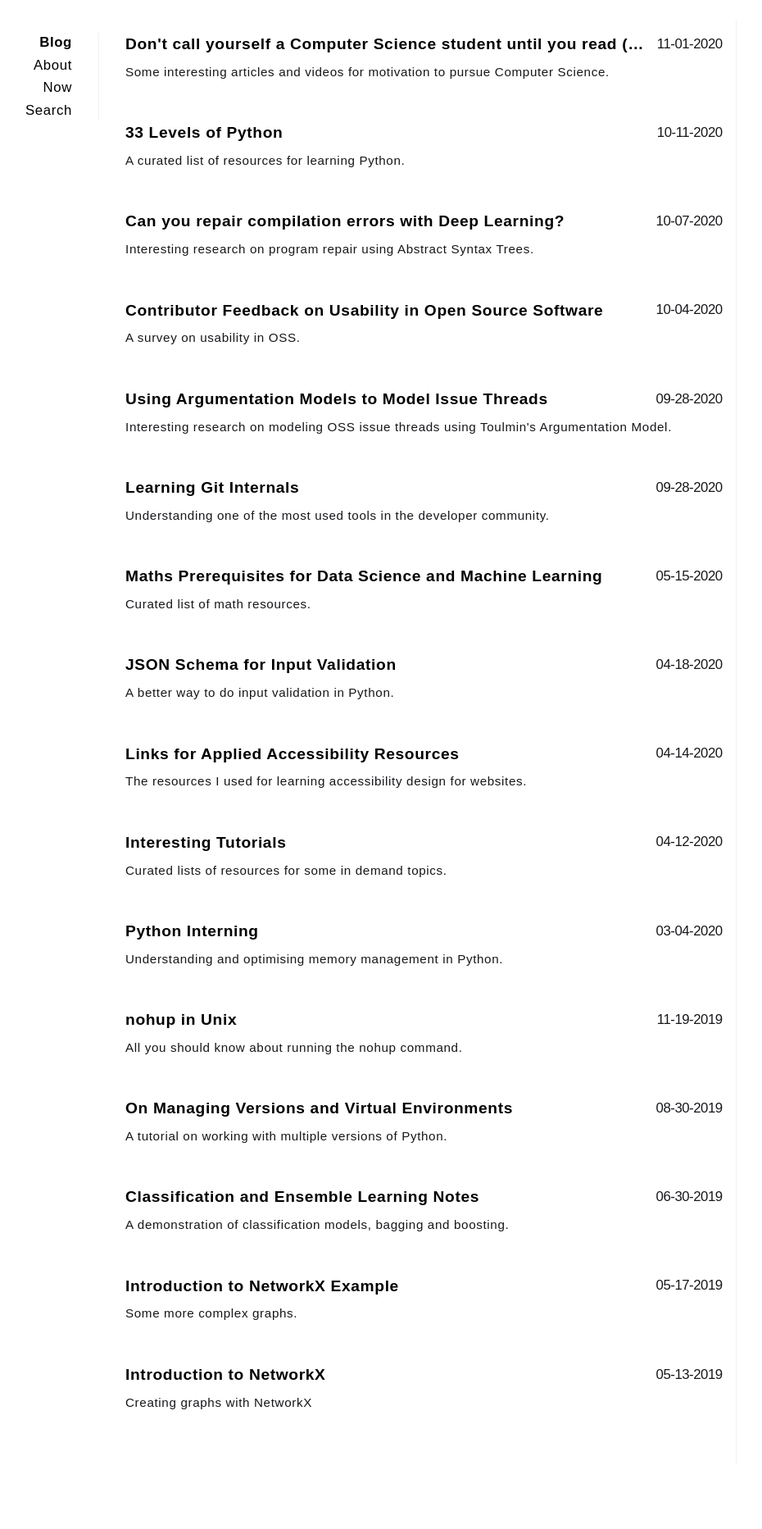
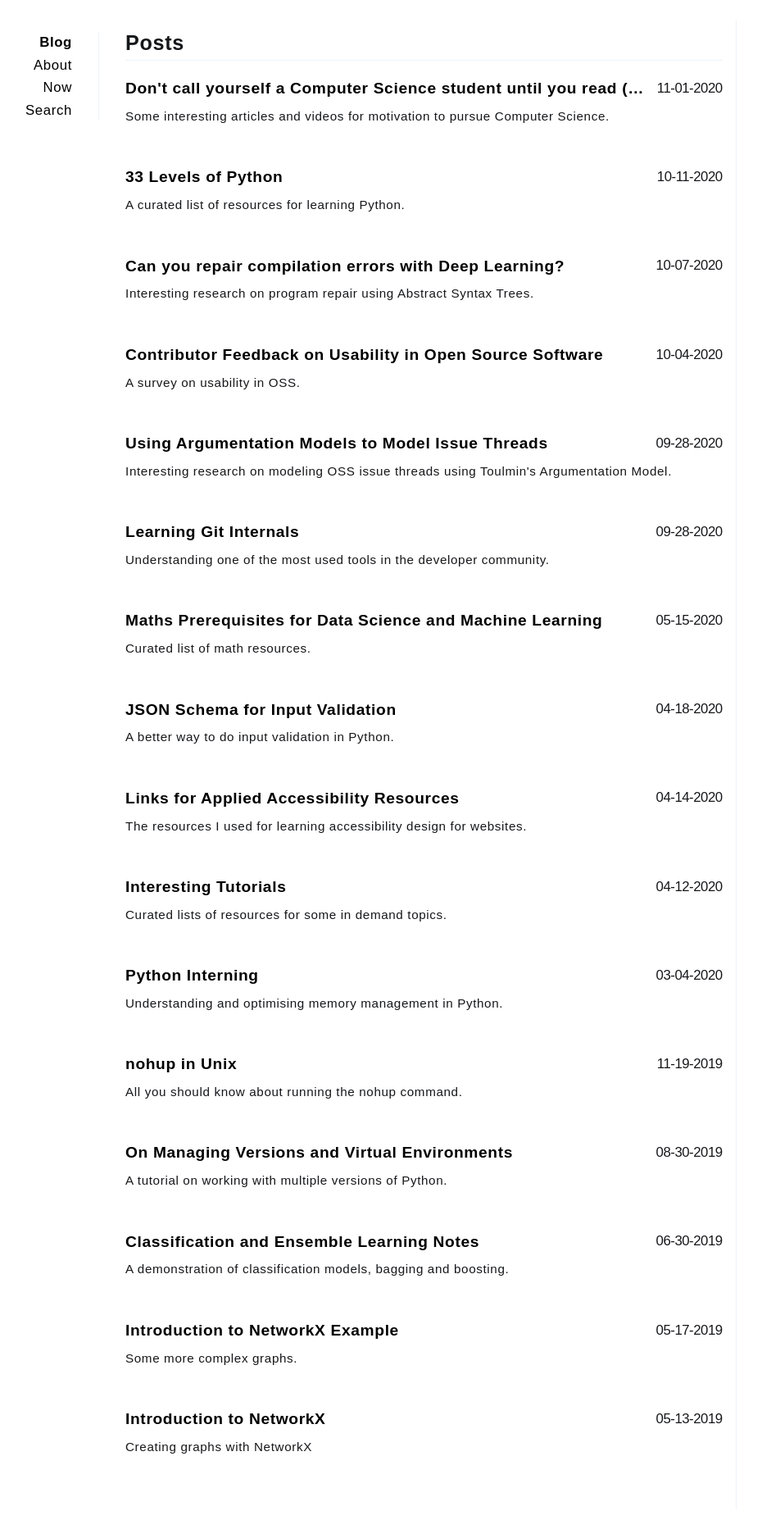
Before and after one commit to avinashbhat/avinashbhat.github.io, a Jekyll site: the page built from index.html, in a window 1280 px wide. Shown: the whole page at 82% size, without its empty margins (81-1011 px from the left). Built offline with Jekyll 4.4.1, drawn with Linux system fonts in a browser that asks for light colours; comment, search, counter and statistics services are not loaded; before the commit the page ends 1811 px from its top, so only the background shows below that.

Commit message:
Added some flair

```diff
--- a/_layouts/default.html
+++ b/_layouts/default.html
@@ -7,7 +7,6 @@ layout: compress
   {% include head.html %}
   <body>
     <main role="main">
-
 	    {% include navigation.html %}
 
         {{ content }}
--- a/_layouts/page.html
+++ b/_layouts/page.html
@@ -3,6 +3,6 @@ layout: default
 ---
 
 <section class="post">
-  <h2>{{ page.title }}</h2>
+  <h2 style="border-bottom: 1px solid #edf2f7;padding-bottom:8px;margin-bottom:20px">{{ page.title }}</h2>
   {{ content }}
 </section>
--- a/index.html
+++ b/index.html
@@ -1,8 +1,8 @@
 ---
 layout: default
 ---
-
 <section class="posts">
+    <h1 style="border-bottom: 1px solid #edf2f7; padding-bottom:8px; margin-bottom:20px">Posts</h1>
 <ul>
 {% for post in site.posts %}
 <li>
```
